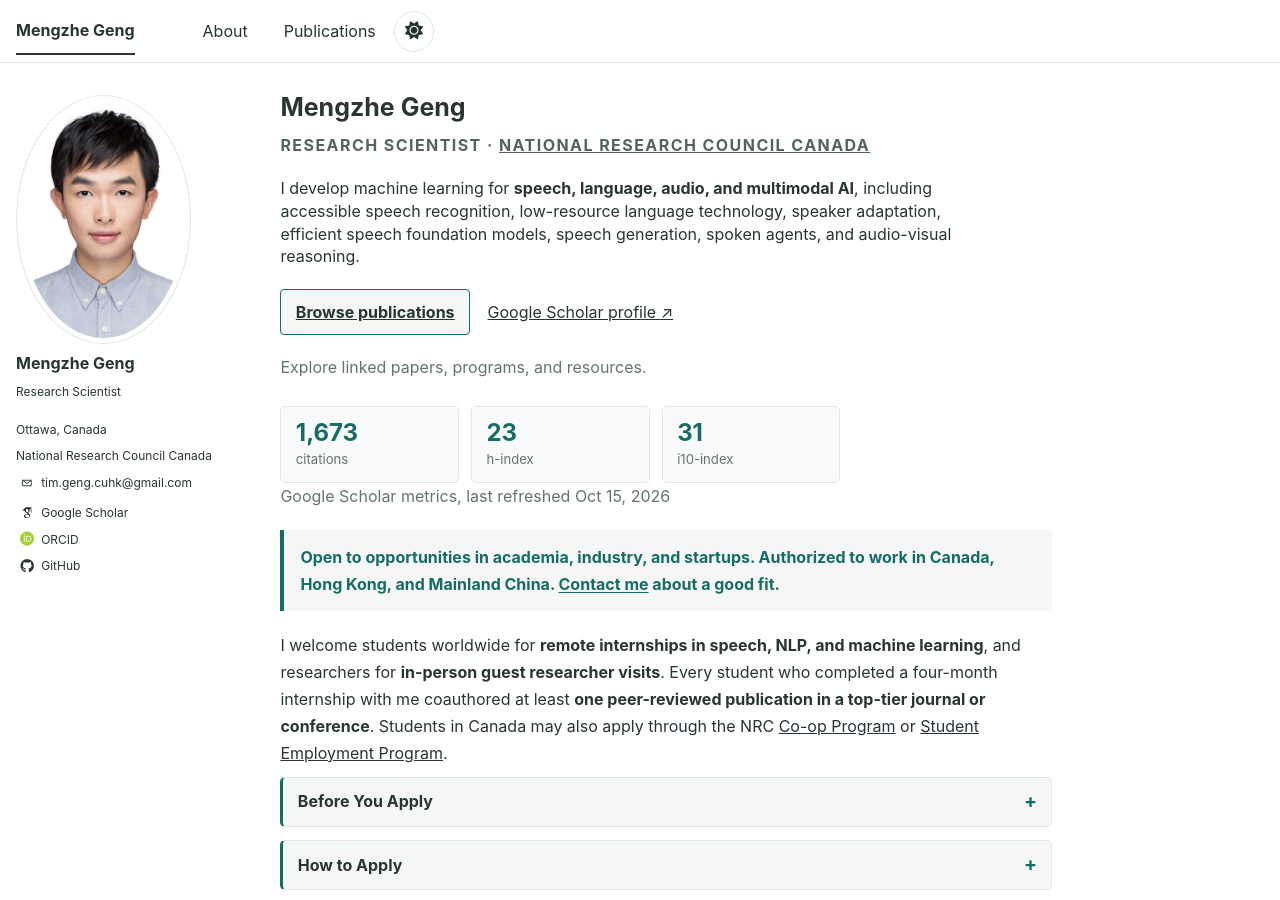
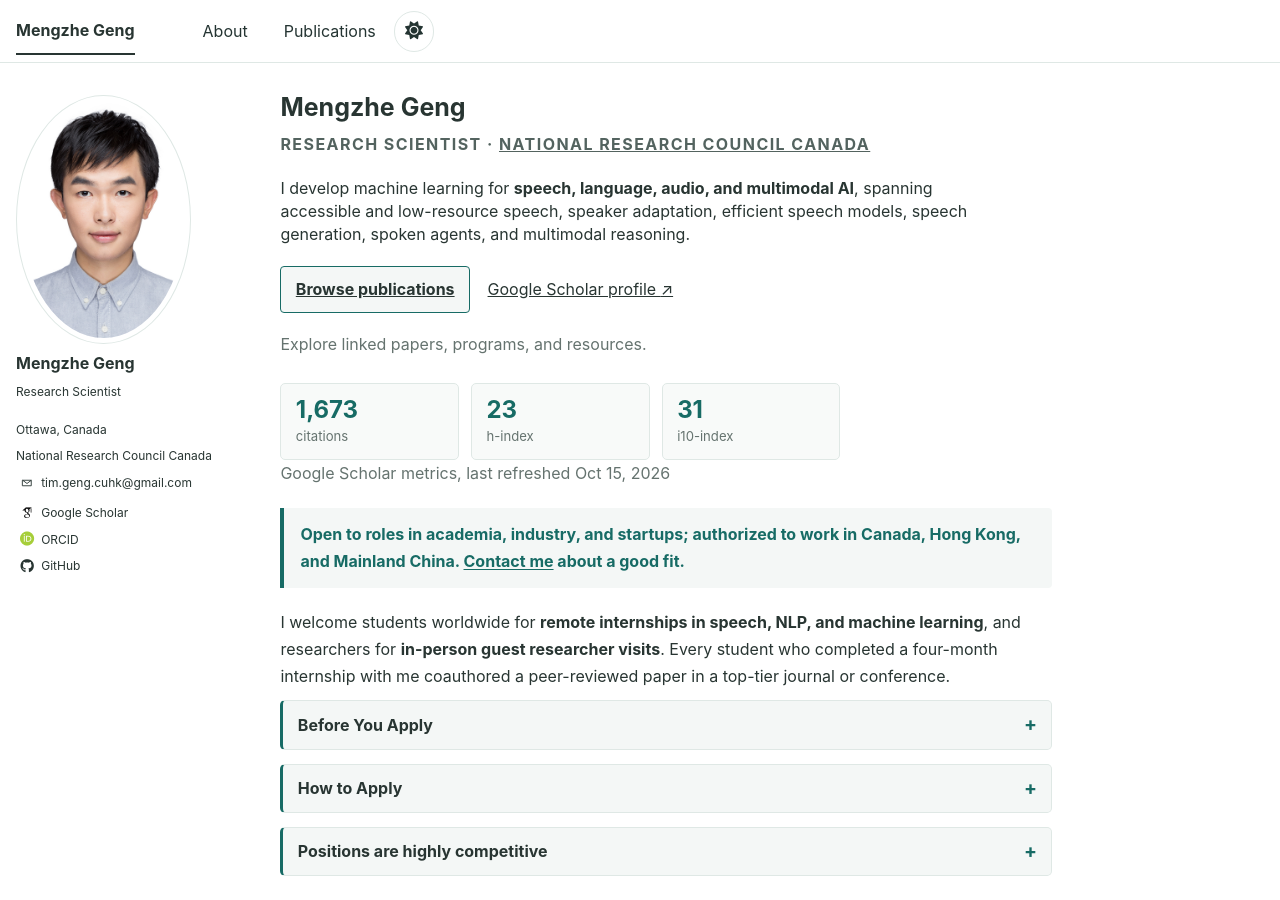
Before and after one commit to MENGZHEGENG/MENGZHEGENG.github.io, a Jekyll site: the page built from _pages/about.md, in a window 1280 px wide and 900 px high. Built offline with Jekyll 4.4.1, drawn with Linux system fonts in a browser that asks for light colours; some web fonts are replaced.

Commit message:
Shorten homepage profile and opportunity copy

```diff
--- a/_pages/about.md
+++ b/_pages/about.md
@@ -9,7 +9,7 @@
 
 <p class="eyebrow">Research Scientist <span aria-hidden="true">·</span> <a href="https://nrc.canada.ca/en">National Research Council Canada</a></p>
 
-<p class="lede">I develop machine learning for <strong>speech, language, audio, and multimodal AI</strong>, including accessible speech recognition, low-resource language technology, speaker adaptation, efficient speech foundation models, speech generation, spoken agents, and audio-visual reasoning.</p>
+<p class="lede">I develop machine learning for <strong>speech, language, audio, and multimodal AI</strong>, spanning accessible and low-resource speech, speaker adaptation, efficient speech models, speech generation, spoken agents, and multimodal reasoning.</p>
 
 <p class="profile-actions"><a class="button-link" href="/publications/">Browse publications</a> <a href="{{ site.author.googlescholar }}">Google Scholar profile <span aria-hidden="true">↗</span></a></p>
 <p class="explore-note">Explore linked papers, programs, and resources.</p>
@@ -21,8 +21,8 @@
 </div>
 <p class="stats-note">Google Scholar metrics, last refreshed {{ site.data.scholar_metrics.updated_at | date: "%b %-d, %Y" }}</p>
 
-<p class="availability-notice"><strong>Open to opportunities in academia, industry, and startups. Authorized to work in Canada, Hong Kong, and Mainland China. <a href="mailto:tim.geng.cuhk@gmail.com">Contact me</a> about a good fit.</strong></p>
-<p class="collaboration-invitation">I welcome students worldwide for <strong>remote internships in speech, NLP, and machine learning</strong>, and researchers for <strong>in-person guest researcher visits</strong>. Every student who completed a four-month internship with me coauthored at least <strong>one peer-reviewed publication in a top-tier journal or conference</strong>. Students in Canada may also apply through the NRC <a href="https://www.nrc.canada.ca/en/corporate/careers/nrc-co-op-program" target="_blank" rel="noopener noreferrer">Co-op Program</a> or <a href="https://nrc.canada.ca/en/corporate/careers/nrc-student-employment-program" target="_blank" rel="noopener noreferrer">Student Employment Program</a>.</p>
+<p class="availability-notice"><strong>Open to roles in academia, industry, and startups; authorized to work in Canada, Hong Kong, and Mainland China. <a href="mailto:tim.geng.cuhk@gmail.com">Contact me</a> about a good fit.</strong></p>
+<p class="collaboration-invitation">I welcome students worldwide for <strong>remote internships in speech, NLP, and machine learning</strong>, and researchers for <strong>in-person guest researcher visits</strong>. Every student who completed a four-month internship with me coauthored a peer-reviewed paper in a top-tier journal or conference.</p>
 <details id="before-you-apply" class="internship-note before-you-apply">
   <summary>Before You Apply</summary>
   <p><strong>Capacity, fit, and approval.</strong> Remote internships and in-person visits have very limited capacity. I spend substantial time with my students and research partners, so I consider only proposals with a strong research fit and clear mutual benefit. A remote internship is typically required before I consider an in-person visit. International and inter-institutional collaborations can involve additional risks; please consider carefully whether the proposed collaboration is necessary before applying. Research postgraduate students must notify their supervisor before contacting me and obtain the supervisor's written approval before I can commit to a position. Every position, including a remote internship, also requires written approval from my team leader and the Director of Research before I can commit.</p>
```
Also changed, not shown: other parts of _pages/about.md (+1 -1 lines).
